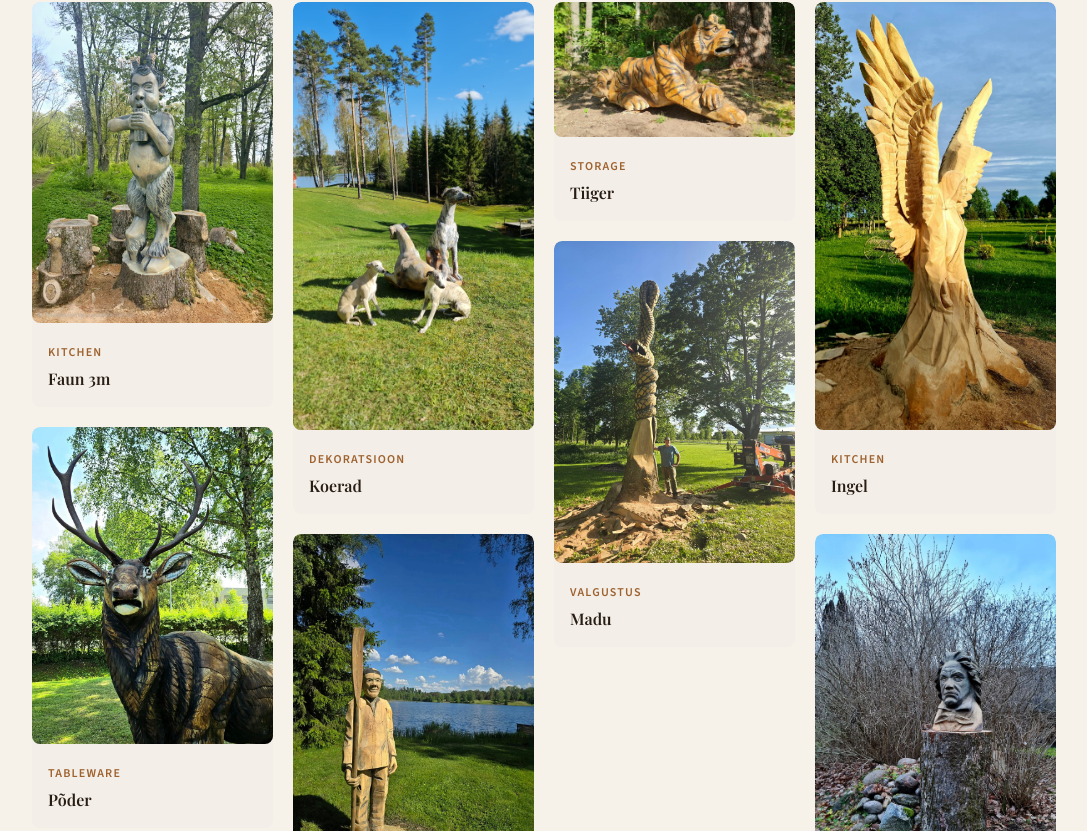
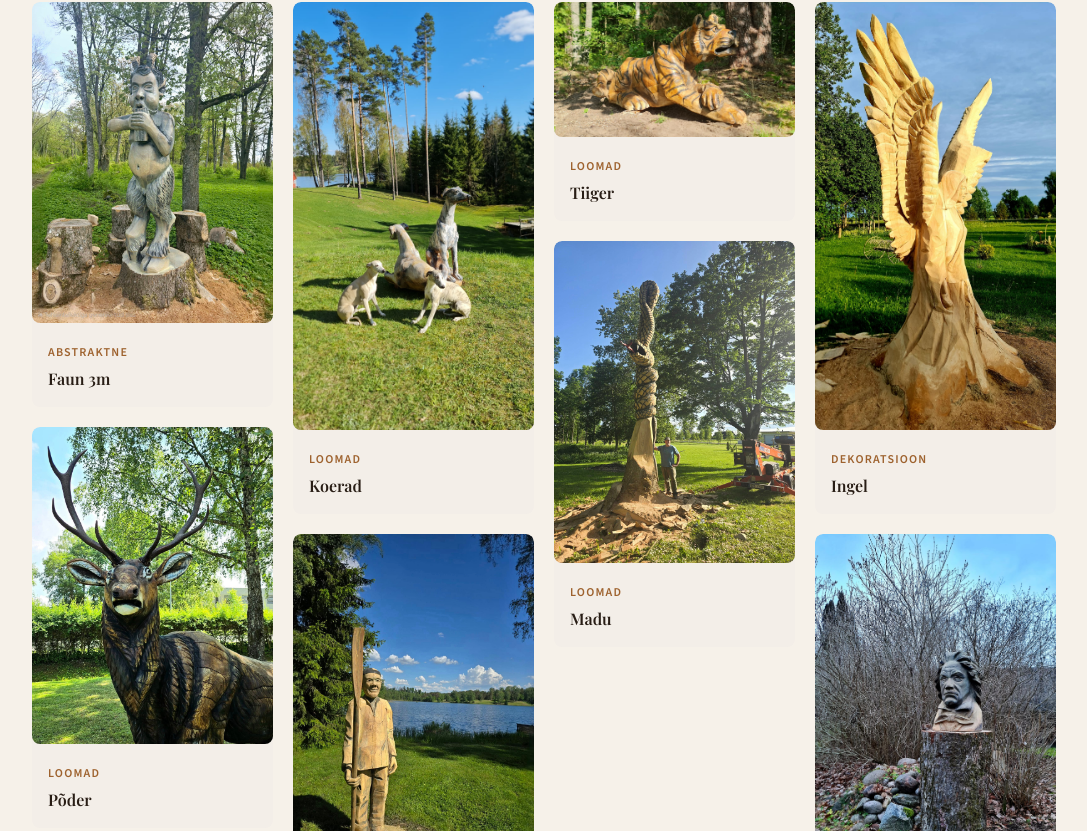
Before and after one commit to vickneee/puuskulpuurid, a React (Vite) app in the folder frontend/: page / in a window 1280 px wide. Shown: the part 1749-2580 px from the top of the page, without its empty margins (96-1183 px from the left). Built offline with nearby package versions, Linux system fonts and the light colour scheme; no server answers; the database is empty.

Commit message:
Update gallery data and translations for improved content and category consistency

```diff
--- a/frontend/src/data/galleryData.ts
+++ b/frontend/src/data/galleryData.ts
@@ -30,21 +30,21 @@ export interface GalleryItem {
 }
 
 const defaultItems: GalleryItem[] = [
-  { id: 1, src: gallery1, title: "Walnut Cutting Board", description: "Hand-shaped cutting board crafted from premium walnut and maple wood with natural oil finish.", category: "Kitchen", featured: true },
-  { id: 2, src: gallery2, title: "Cherry Wood Bowl", description: "Elegant hand-turned bowl carved from a single piece of cherry wood with a silky smooth finish.", category: "Tableware", featured: true },
-  { id: 3, src: gallery3, title: "Reclaimed Wood Frame", description: "Rustic picture frame made from reclaimed barn wood, preserving the character of each plank.", category: "Decor" },
-  { id: 4, src: gallery4, title: "Olive Wood Spoon Set", description: "A set of hand-carved cooking spoons made from sustainably sourced olive wood.", category: "Kitchen", featured: true },
-  { id: 5, src: gallery5, title: "Walnut Jewelry Box", description: "Dovetail-jointed jewelry box in rich walnut with brass hardware and velvet lining.", category: "Storage" },
-  { id: 6, src: gallery6, title: "Oak Desk Lamp", description: "Minimalist desk lamp sculpted from solid oak with an integrated warm LED light.", category: "Lighting" },
-  { id: 7, src: gallery7, title: "Walnut Serving Tray", description: "Round serving tray with sculpted handles, finished with food-safe natural oils.", category: "Kitchen" },
-  { id: 8, src: gallery8, title: "Artisan Coaster Set", description: "Set of four coasters made from different wood species, showcasing natural grain patterns.", category: "Tableware" },
+  { id: 1, src: gallery1, title: "Faun 3m", description: "Käsitsi loodud Faun. Kõrgus 3 meetrit.", category: "Abstract", featured: true },
+  { id: 2, src: gallery2, title: "Põder", description: "Käsitsi loodud põder.", category: "Loomad", featured: true },
+  { id: 3, src: gallery3, title: "Koerad", description: "Käsitsi loodud koerad.", category: "Animals" },
+  { id: 4, src: gallery4, title: "Mulk", description: "Käsitsi nikerdatud Mulk.", category: "Persons", featured: true },
+  { id: 5, src: gallery5, title: "Tiiger", description: "Käsitsi loodud tiiger.", category: "Animals" },
+  { id: 6, src: gallery6, title: "Madu", description: "Käsitsi loodud madu. Kõrgus 8 meetrit.", category: "Animals" },
+  { id: 7, src: gallery7, title: "Ingel 3m", description: "Käsitsi loodud ingel. Üle 3 meetri kõrgune.", category: "Decor" },
+  { id: 8, src: gallery8, title: "Ajalooline mees", description: "Käsitsi loodud ajalooline mees.", category: "Persons" },
 ];
 
 const GALLERY_COLLECTION = "galleryItems";
 const SETTINGS_COLLECTION = "siteContent";
 const SETTINGS_DOC_ID = "gallery";
 
-const defaultCategories = ["Kitchen", "Tableware", "Decor", "Storage", "Lighting"];
+const defaultCategories = ["Decor", "Lighting", "Animal", "Abstract", "Persons", "Furniture"];
 
 const categoriesRef = db
     ? doc(db, SETTINGS_COLLECTION, SETTINGS_DOC_ID)
--- a/frontend/src/lib/i18n.tsx
+++ b/frontend/src/lib/i18n.tsx
@@ -82,11 +82,12 @@ const translations: Translations = {
     "admin.toast.categoryAdded": "Kategooria lisatud",
     "admin.toast.categoryRemoved": "Kategooria eemaldatud",
     // Categories
+    "cat.Decor": "Dekoratsioon",
+    "cat.Lighting": "Valgustus",
+    "cat.Animals": "Loomad",
+    "cat.Abstract": "Abstraktne",
     "cat.Persons": "Inimesed",
-    "cat.Animals": "Loomad",
-    "cat.Decor": "Dekoratsioon",
-    "cat.Abstract": "Abstraktne",
-    "cat.Lighting": "Valgustus",
+    "cat.Furniture": "Mööbel",
     // Theme
     "theme.toggle": "Vaheta teemat",
     "lang.label": "Keel",
@@ -157,11 +158,12 @@ const translations: Translations = {
     "admin.toast.categoryExists": "Category already exists",
     "admin.toast.categoryAdded": "Category added",
     "admin.toast.categoryRemoved": "Category removed",
+    "cat.Decor": "Decor",
+    "cat.Lighting": "Lighting",
+    "cat.Animals": "Animals",
+    "cat.Abstract": "Abstract",
     "cat.Persons": "Persons",
-    "cat.Animals": "Animals",
-    "cat.Decor": "Decor",
-    "cat.Abstract": "Abstract",
-    "cat.Lighting": "Lighting",
+    "cat.Furniture": "Furniture",
     "theme.toggle": "Toggle theme",
     "lang.label": "Language",
   },
@@ -231,11 +233,12 @@ const translations: Translations = {
     "admin.toast.categoryExists": "Категория уже существует",
     "admin.toast.categoryAdded": "Категория добавлена",
     "admin.toast.categoryRemoved": "Категория удалена",
+    "cat.Decor": "Декор",
+    "cat.Lighting": "Освещение",
+    "cat.Animals": "Животные",
+    "cat.Abstract": "Абстрактное",
     "cat.Persons": "Люди",
-    "cat.Animals": "Животные",
-    "cat.Decor": "Декор",
-    "cat.Abstract": "Абстрактное",
-    "cat.Lighting": "Освещение",
+    "cat.Furniture": "Мебель",
     "theme.toggle": "Сменить тему",
     "lang.label": "Язык",
   },
@@ -306,8 +309,11 @@ export const LanguageProvider = ({ children }: { children: ReactNode }) => {
 
   const t = useCallback((key: string) => translations[lang][key] ?? translations.et[key] ?? key, [lang]);
   const tCategory = useCallback(
-    (cat: string) => translations[lang][`cat.${cat}`] ?? cat,
-    [lang]
+      (cat: string) =>
+          translations[lang][`cat.${cat}`] ??
+          translations.et[`cat.${cat}`] ??
+          cat,
+      [lang]
   );
   const tItem = useCallback(
     (id: number, field: "title" | "description", fallback: string) =>
```
